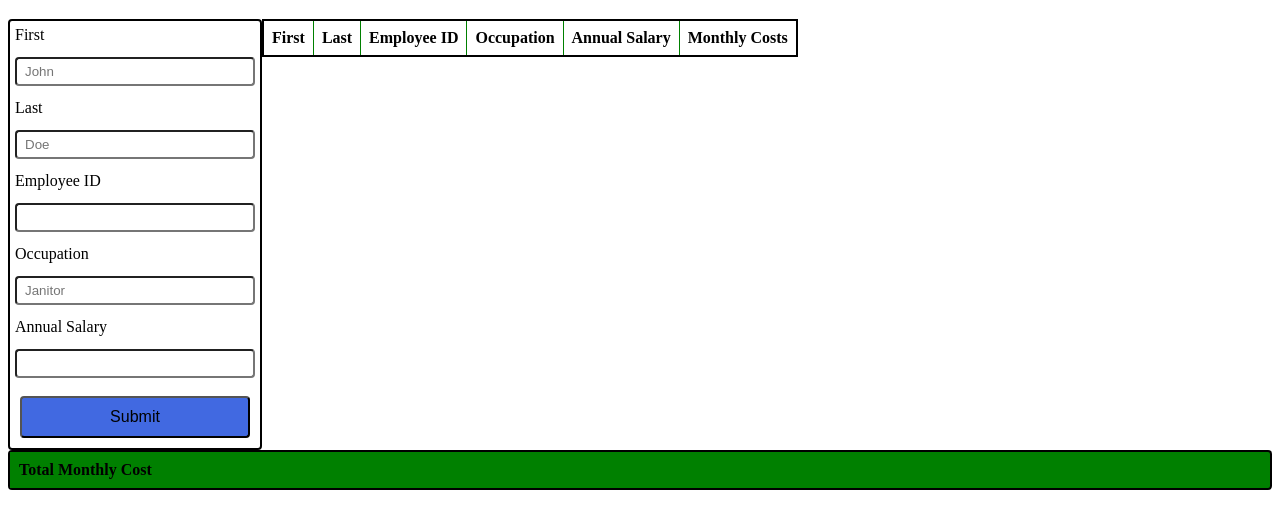
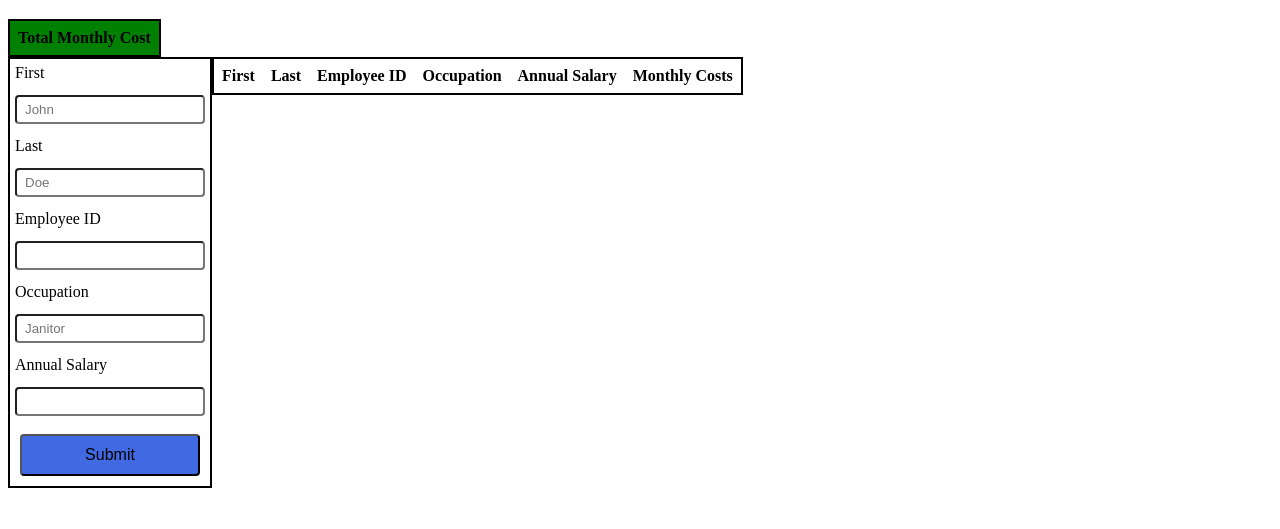
Before and after one commit to Johnshandsable/cullen-salary-calculator, a plain HTML site: page index.html in a window 1280 px wide. Shown: the part 61-590 px from the top of the page. Drawn offline with nearby package versions, Linux system fonts and the light colour scheme.

Commit message:
added styling to html

```diff
--- a/index.html
+++ b/index.html
@@ -11,6 +11,17 @@
   <body>
     <h1>jQuery-Salary-Calculator</h1>
 
+    <div class="flexContainer">
+      <!-- Monthly Cost Info -->
+      <table class="styled-table" id="monthlyTable">
+        <thead>
+          <tr>
+            <th id="monthlyHeader">Total Monthly Cost</th>
+          </tr>
+        </thead>
+        <tbody id="totalMonthly"></tbody>
+      </table>
+    </div>
     <!-- INPUT FORM FOR EMPLOYEE
       employee:
         first name,
@@ -47,37 +58,16 @@
           </tr>
         </thead>
         <tbody id="employeeInfo">
-          <!-- APPEND TO DOM USING jQuery
-      <tbody>
-          <tr>
-              <td>John</td>
-              <td>Doe</td>
-              <td></td>
-              <td></td>
-              <td></td>
-          </tr>
-      -->
+          <!-- <!-- TABLE FOR EMPLOYEE
+            employee:
+              first name,
+              last name,
+              ID number,
+              job title,
+              annual salary
+          -->
         </tbody>
       </table>
     </div>
-
-    <!-- TABLE FOR EMPLOYEE
-      employee:
-        first name,
-        last name,
-        ID number,
-        job title,
-        annual salary
-    -->
-
-    <!-- Monthly Cost Info -->
-    <table class="styled-table" id="monthlyTable">
-      <thead>
-        <tr>
-          <th id="monthlyHeader">Total Monthly Cost</th>
-        </tr>
-      </thead>
-      <tbody id="totalMonthly"></tbody>
-    </table>
   </body>
 </html>
--- a/styles.css
+++ b/styles.css
@@ -9,10 +9,9 @@ button {
 form {
   align-items: left;
   border: 2px solid black;
-  border-radius: 4px;
   display: flex;
   flex-direction: column;
-  width: 250px;
+  width: 200px;
 }
 
 label {
@@ -28,7 +27,6 @@ input {
 
 th,
 td {
-  border: 1px solid green;
   margin: 10px;
   padding: 8px;
 }
@@ -36,6 +34,7 @@ td {
 /* Classes */
 .flexContainer {
   display: flex;
+  justify-content: left;
   width: 100%;
 }
 
@@ -48,8 +47,6 @@ td {
 
 #monthlyTable {
   background-color: green;
-  display: inline-block;
-  width: 100%;
 }
 
 #employeeInfo {
```
